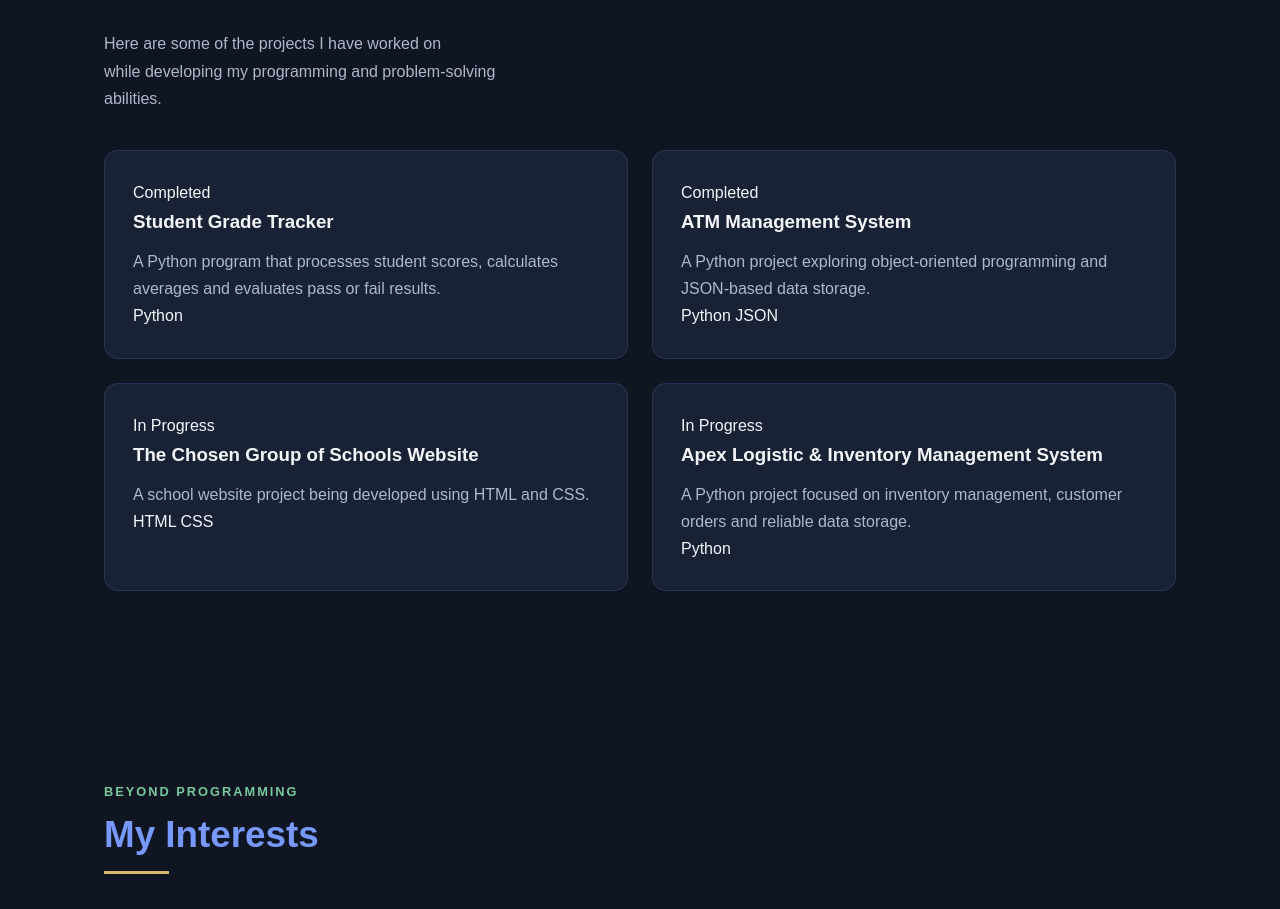
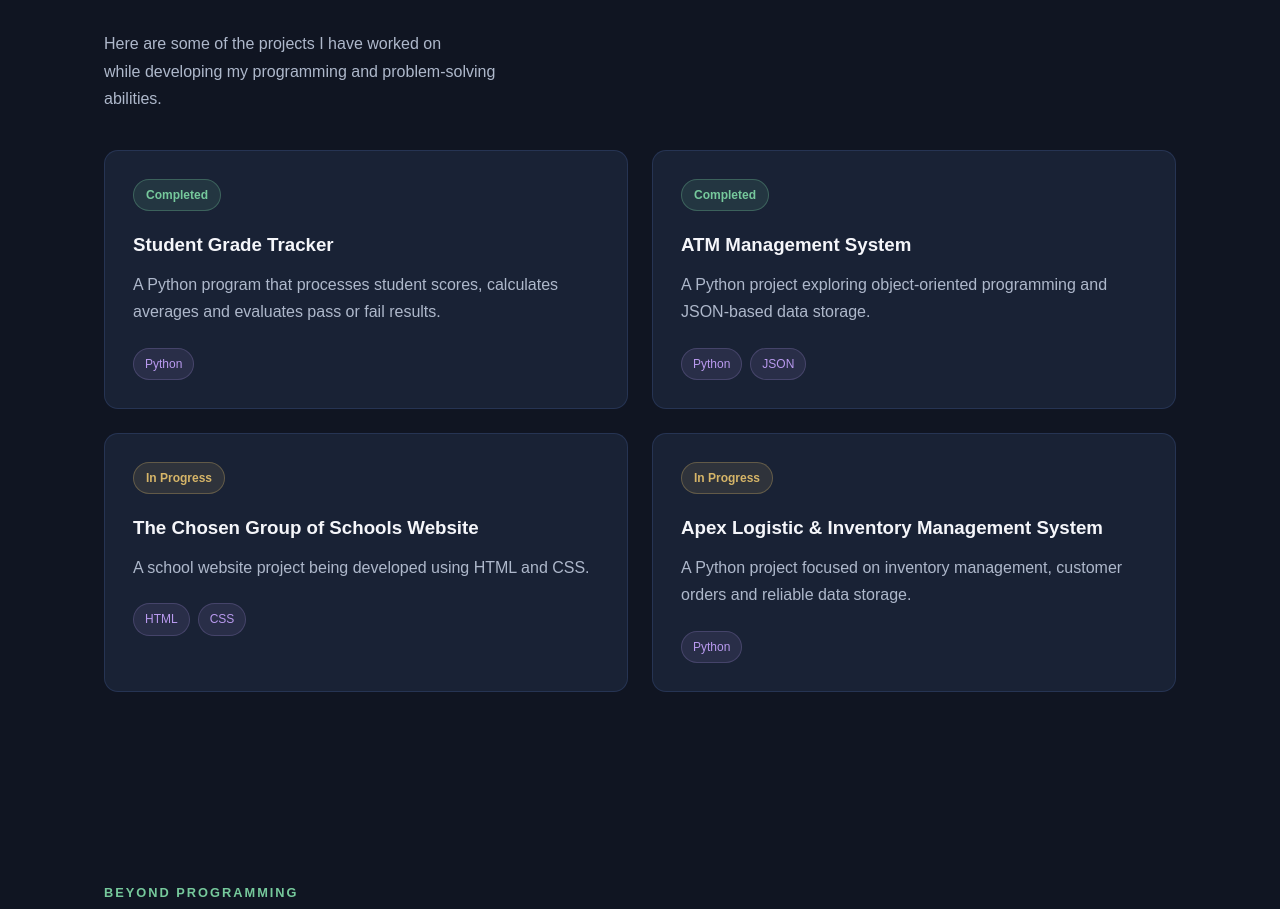
Before and after one commit to Iyinoluwa-art/stella-akinware-portfolio, a plain HTML site: page index.html in a window 1280 px wide. Shown: the part 3644-4553 px from the top of the page. Drawn offline with Linux system fonts and the light colour scheme.

Commit message:
Update style.css

```diff
--- a/css/style.css
+++ b/css/style.css
@@ -340,6 +340,84 @@ section {
 }
 
 
+/* PROJECT STATUS LABELS */
+
+.project-status {
+    display: inline-block;
+    padding: 5px 12px;
+
+    border-radius: 20px;
+    font-size: 0.75rem;
+    font-weight: bold;
+
+    margin-bottom: 18px;
+}
+
+.project-status.completed {
+    color: var(--green);
+    background: rgba(118, 201, 156, 0.12);
+    border: 1px solid rgba(118, 201, 156, 0.3);
+}
+
+.project-status.ongoing {
+    color: var(--gold);
+    background: rgba(214, 181, 104, 0.12);
+    border: 1px solid rgba(214, 181, 104, 0.3);
+}
+
+
+/* PROJECT TECHNOLOGY TAGS */
+
+.project-tags {
+    display: flex;
+    flex-wrap: wrap;
+    gap: 8px;
+    margin-top: 22px;
+}
+
+.project-tags span {
+    color: var(--lilac);
+    background: rgba(185, 154, 239, 0.1);
+
+    border: 1px solid rgba(185, 154, 239, 0.2);
+    border-radius: 20px;
+
+    padding: 5px 11px;
+    font-size: 0.75rem;
+}
+
+
+/* CLICKABLE PROJECT TITLES */
+
+.project-link {
+    color: var(--white);
+    transition: var(--transition);
+}
+
+.project-link:hover {
+    color: var(--blue);
+}
+
+
+/* LIVE PROJECT LINK */
+
+.project-visit-link {
+    display: inline-block;
+    margin-top: 20px;
+
+    color: var(--green);
+    font-size: 0.9rem;
+    font-weight: bold;
+
+    transition: var(--transition);
+}
+
+.project-visit-link:hover {
+    color: var(--gold);
+    transform: translateX(4px);
+}
+
+
 /* =========================================
    8. SKILLS SECTION
 ========================================= */
@@ -426,9 +504,7 @@ section {
 }
 
 
-/* =========================================
-   TECHNICAL SKILL WATERMARKS
-========================================= */
+/* TECHNICAL SKILL WATERMARKS */
 
 .technical-card {
     position: relative;
@@ -473,9 +549,7 @@ section {
 }
 
 
-/* =========================================
-   PROFESSIONAL SKILL ICONS
-========================================= */
+/* PROFESSIONAL SKILL ICONS */
 
 .professional-skills {
     margin-top: 55px;
```
